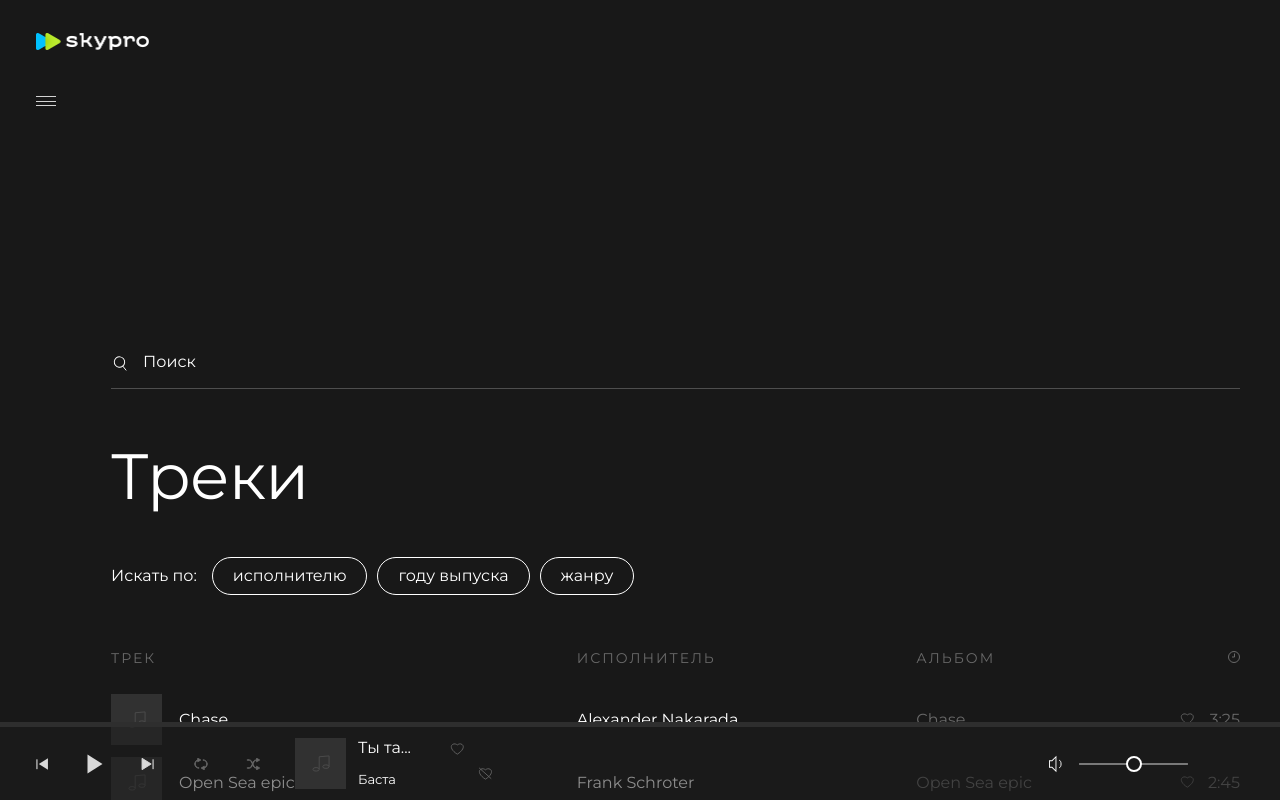
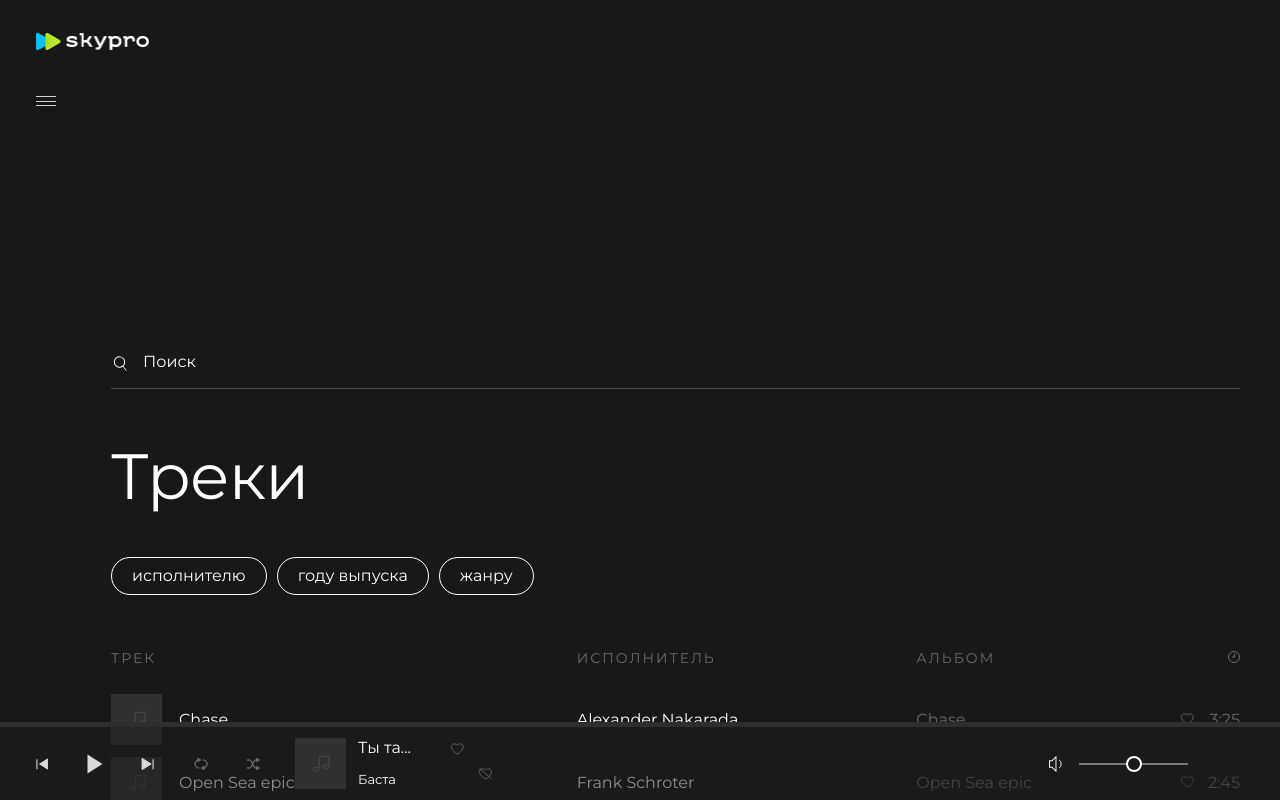
Before and after one commit to kors-ak/skypro-music, a Next.js app: page / in a window 1280 px wide. Built offline with nearby package versions, Linux system fonts and the light colour scheme.

Commit message:
feat: добавляет компонент фильтра с возможностью выбора по исполнителю, году и жанру

```diff
--- a/src/components/Filter/Filter.tsx
+++ b/src/components/Filter/Filter.tsx
@@ -1,12 +1,43 @@
+'use client'
+
+import { data } from '@/data'
+import { TrackType } from '@/sharedTypes/sharedTypes'
+import { getUniqueTrackValues } from '@/utils/getUniqueTrackValues'
+import { useState } from 'react'
+import FilterItem from '../FilterItem/FilterItem'
 import style from './filter.module.css'
 
 export default function Filter() {
+  const [activeFilter, setActiveFilter] = useState<string | null>()
+
+  const toggleFilter = (name: 'author' | 'year' | 'genre') => {
+    setActiveFilter((prev) => (prev === name ? null : name))
+  }
+
+  const getValues = (name: keyof TrackType) => getUniqueTrackValues(data, name)
+
   return (
     <div className={style.centerblock__filter}>
-      <div className={style.filter__title}>Искать по:</div>
-      <div className={style.filter__button}>исполнителю</div>
-      <div className={style.filter__button}>году выпуска</div>
-      <div className={style.filter__button}>жанру</div>
+      <FilterItem
+        label="исполнителю"
+        isOpen={activeFilter === 'author'}
+        onClick={() => toggleFilter('author')}
+        items={getValues('author')}
+      />
+
+      <FilterItem
+        label="году выпуска"
+        isOpen={activeFilter === 'year'}
+        onClick={() => toggleFilter('year')}
+        items={['По умолчанию', 'Сначала новые', 'Сначала старые']}
+      />
+
+      <FilterItem
+        label="жанру"
+        isOpen={activeFilter === 'genre'}
+        onClick={() => toggleFilter('genre')}
+        items={getValues('genre')}
+      />
     </div>
   )
 }
--- a/src/components/Filter/filter.module.css
+++ b/src/components/Filter/filter.module.css
@@ -20,18 +20,3 @@
   line-height: 24px;
   margin-right: 15px;
 }
-
-.filter__button {
-  /*composes: btn-text from '/src/UI/Button/button.module.css';*/
-  font-style: normal;
-  font-weight: 400;
-  font-size: 16px;
-  line-height: 24px;
-  border: 1px solid #ffffff;
-  border-radius: 60px;
-  padding: 6px 20px;
-}
-
-.filter__button:not(:last-child) {
-  margin-right: 10px;
-}
--- /dev/null
+++ b/src/components/FilterItem/FilterItem.tsx
@@ -0,0 +1,40 @@
+import style from './filterItem.module.css'
+
+type FilterItemProps = {
+  label: string
+  isOpen: boolean
+  onClick: () => void
+  items: string[]
+}
+
+export default function FilterItem({
+  label,
+  isOpen,
+  onClick,
+  items,
+}: FilterItemProps) {
+  return (
+    <div className={style.wrapper}>
+      <button
+        className={`${style.filter__button} ${isOpen ? style.active : ''}`}
+        onClick={onClick}
+      >
+        {label}
+      </button>
+
+      {isOpen && (
+        <div className={style.dropdown}>
+          <ul className={style.list}>
+            {items.map((item, index) => {
+              return (
+                <li key={index} className={style.item}>
+                  {item}
+                </li>
+              )
+            })}
+          </ul>
+        </div>
+      )}
+    </div>
+  )
+}
--- /dev/null
+++ b/src/components/FilterItem/filterItem.module.css
@@ -0,0 +1,78 @@
+.wrapper {
+  position: relative;
+}
+
+.filter__button {
+  /*composes: btn-text from '/src/UI/Button/button.module.css';*/
+  position: relative;
+  font-style: normal;
+  font-weight: 400;
+  font-size: 16px;
+  line-height: 24px;
+  border: 1px solid #ffffff;
+  border-radius: 60px;
+  padding: 6px 20px;
+  background: transparent;
+  cursor: pointer;
+  color: #fff;
+  margin-right: 10px;
+}
+
+.filter__button:hover {
+  border-color: rgb(217, 182, 255);
+  color: rgb(217, 182, 255);
+}
+
+.active {
+  border-color: rgb(154, 72, 241);
+  color: rgb(182, 114, 255);
+}
+
+.dropdown {
+  position: absolute;
+  top: 49px;
+  left: 0;
+  background: #313131;
+  border-radius: 12px;
+  padding: 34px;
+  z-index: 10;
+  overflow: hidden;
+}
+
+.list {
+  color: white;
+  display: flex;
+  flex-direction: column;
+  gap: 28px;
+  height: max-content;
+  max-height: 237px;
+  overflow-y: auto;
+  width: max-content;
+  max-width: 180px;
+}
+
+.list::-webkit-scrollbar {
+  width: 4px;
+}
+
+.list::-webkit-scrollbar-thumb {
+  background-color: #ffffff;
+  border-radius: 4px;
+}
+
+.item {
+  font-size: 20px;
+  color: #ffffff;
+  cursor: pointer;
+}
+
+.item:hover {
+  color: #b672ff;
+  text-decoration: underline;
+  text-underline-offset: 4px;
+}
+
+.itemSelected {
+  font-weight: bold;
+  color: #b672ff;
+}
--- /dev/null
+++ b/src/utils/getUniqueTrackValues.ts
@@ -0,0 +1,22 @@
+import { TrackType } from '@/sharedTypes/sharedTypes'
+
+export function getUniqueTrackValues(
+  arr: TrackType[],
+  key: keyof TrackType
+): string[] {
+  const uniqueValues = new Set<string>()
+
+  arr.forEach((track) => {
+    const value = track[key]
+
+    if (Array.isArray(value)) {
+      value.forEach((el) => {
+        if (el) uniqueValues.add(el)
+      })
+    } else if (typeof value === 'string') {
+      uniqueValues.add(value)
+    }
+  })
+
+  return Array.from(uniqueValues)
+}
```
Also changed, not shown: src/utils/formatDuration.ts (renamed from src/utils/formatDuration.tsx).
